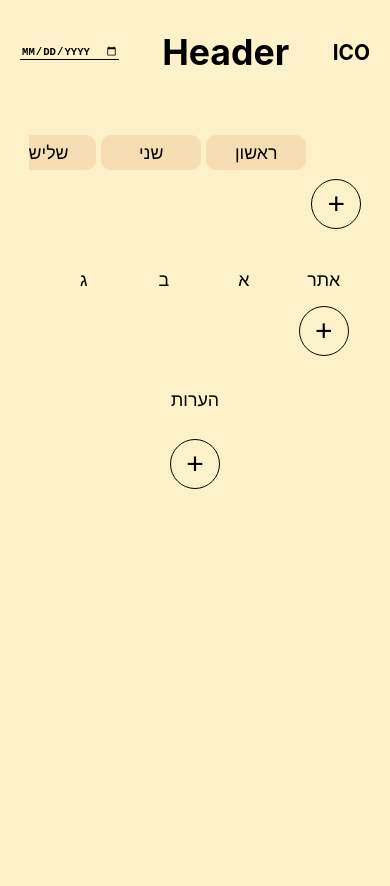
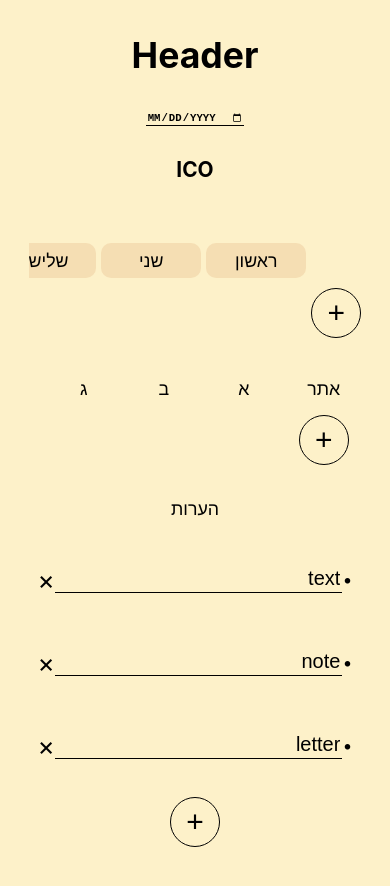
Before and after one commit to yotam-yakovw/workweek, a React (Create React App) app: page / in a window 390 px wide. Shown: the top 886 px of the page. Before the commit the page ends 844 px from the top, so only its background shows below. Built offline with nearby package versions, Linux system fonts and the light colour scheme.

Commit message:
adjustment for phone width

```diff
--- a/src/Components/App/App.css
+++ b/src/Components/App/App.css
@@ -1,4 +1,7 @@
 .App {
+  width: calc(100vw - 40px);
+  max-width: 560px;
+  margin: 0 auto;
   text-align: center;
   display: flex;
   flex-direction: column;
--- a/src/Components/Header/Header.css
+++ b/src/Components/Header/Header.css
@@ -1,16 +1,15 @@
 .header {
   display: flex;
+  flex-direction: column;
   justify-content: center;
   align-items: center;
   width: 100%;
-  height: 10vh;
   margin-top: 10px;
+  gap: 10px;
 }
 
 .date {
   background-color: transparent;
-
-  margin-right: auto;
   border: none;
   border-bottom: 1px solid black;
   font-size: 60%;
@@ -19,10 +18,3 @@
   min-width: 50px;
   width: fit-content;
 }
-
-.icon {
-  position: sticky;
-  margin-left: auto;
-  top: 10px;
-  right: 10px;
-}
--- a/src/Components/Header/Header.js
+++ b/src/Components/Header/Header.js
@@ -7,10 +7,10 @@ export default function Header() {
   };
   return (
     <header className='header'>
-      <input type='date' onChange={onDateChange} className='date' />
       <h1 href='/header' className='title'>
         Header
       </h1>
+      <input type='date' onChange={onDateChange} className='date' />
       <h3 className='icon'>ICO</h3>
     </header>
   );
--- a/src/Components/Notes/Notes.css
+++ b/src/Components/Notes/Notes.css
@@ -6,7 +6,7 @@
 }
 
 .note {
-  width: 75%;
+  width: 90%;
   display: flex;
   flex-direction: row-reverse;
   align-items: center;
@@ -32,3 +32,14 @@
   border: 2px solid black;
   outline: none;
 }
+
+.note__delete {
+  cursor: pointer;
+  font-size: 26px;
+}
+
+.note__delete:hover {
+  color: red;
+  transform: scale(1.6);
+  transition: color 200ms ease-out, transform 200ms ease-out;
+}
--- a/src/Components/Notes/Notes.js
+++ b/src/Components/Notes/Notes.js
@@ -3,27 +3,46 @@ import AddButton from '../AddButton/AddButton';
 import { useState } from 'react';
 
 export default function Notes() {
-  const [notes, setNotes] = useState(0);
+  // const [notes, setNotes] = useState(0);
+  const [altNotes, setAltNotes] = useState(['text', 'note', 'letter']);
 
-  const addNote = () => setNotes(notes + 1);
+  const addNote = () => setAltNotes([...altNotes, '']);
 
   return (
     <div className='notes'>
       <p className='title'>הערות</p>
-      {Array.from({ length: notes }).map((element, key) => (
-        <Note key={key} />
+      {altNotes.map((text, key) => (
+        <Note text={text} notes={altNotes} setNotes={setAltNotes} key={key} />
       ))}
       <AddButton onClick={addNote} />
     </div>
   );
 }
 
-function Note() {
+function Note({ text, notes, setNotes }) {
+  const [textValue, setTextValue] = useState(text);
+
+  const onTextChange = (evt) => setTextValue(evt.target.value);
+
+  const onDeleteClick = () => {
+    setNotes([]);
+    const newNotes = notes.filter((word) => word !== text);
+    console.log(newNotes);
+    setNotes([newNotes]);
+  };
+
   return (
     <div className='note'>
       <p className='note__dot'>•</p>
-      <input type='text' className='note__input' />
-      <p className='note__delete'>×</p>
+      <input
+        type='text'
+        value={textValue || ''}
+        onChange={onTextChange}
+        className='note__input'
+      />
+      <p onClick={onDeleteClick} className='note__delete'>
+        ×
+      </p>
     </div>
   );
 }
```
